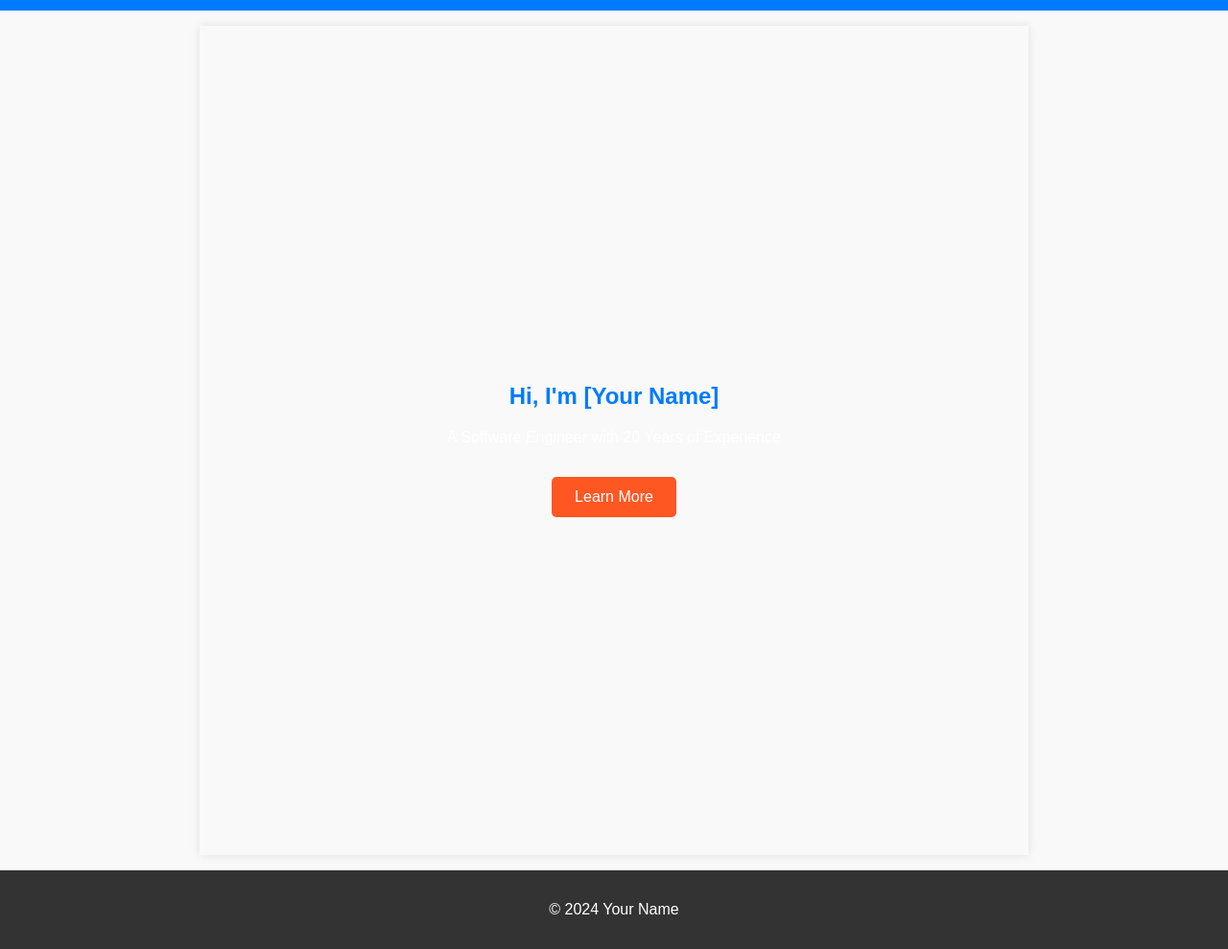
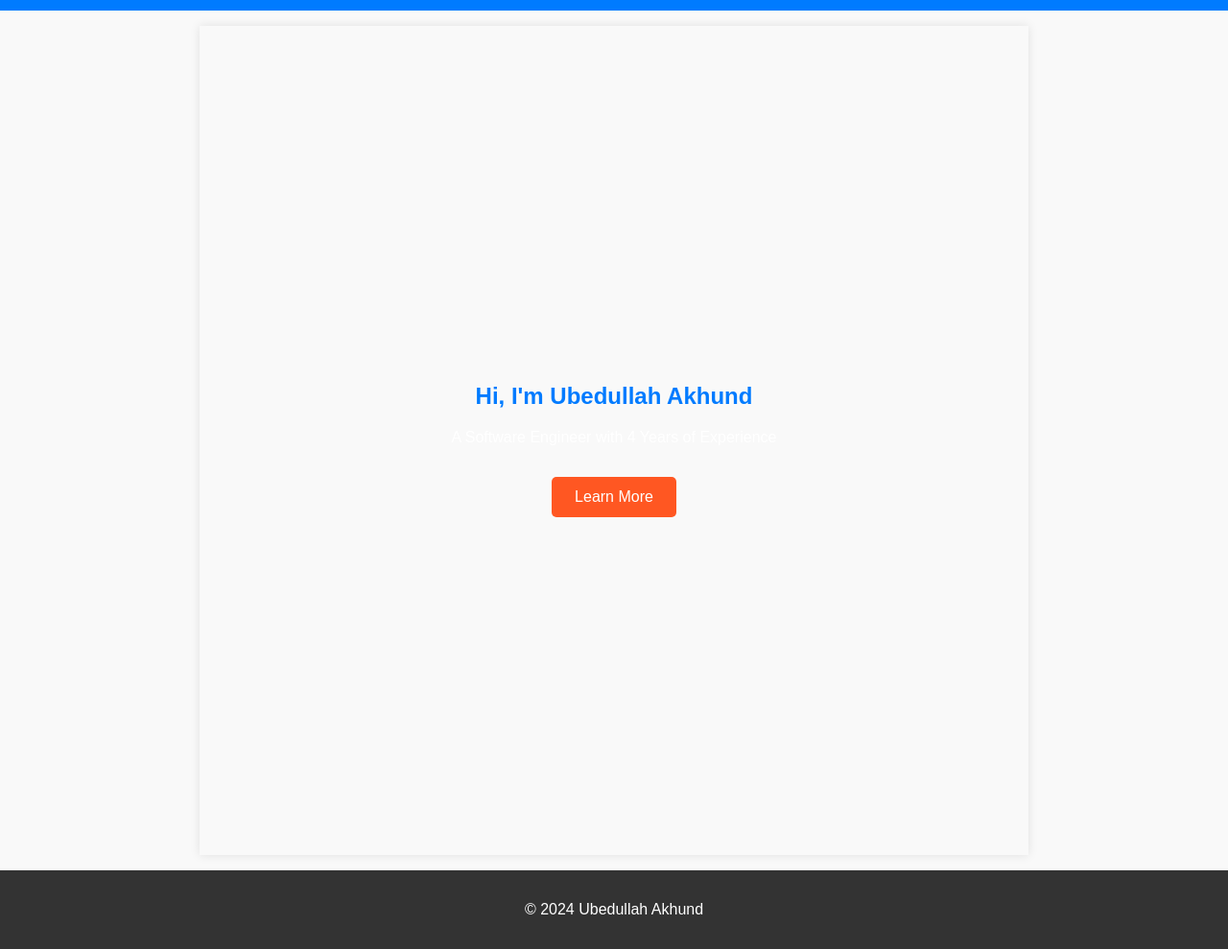
Before and after one commit to akhundubedullah/akhundubedullah.github.io, a plain HTML site: page index.html in a window 1280 px wide. Shown: the part 71-1060 px from the top of the page at 96% size. Drawn offline with Linux system fonts and the light colour scheme.

Commit message:
Update Code

```diff
--- a/index.html
+++ b/index.html
@@ -3,7 +3,7 @@
 <head>
     <meta charset="UTF-8">
     <meta name="viewport" content="width=device-width, initial-scale=1.0">
-    <title>Your Name - Portfolio</title>
+    <title>Ubedullah Akhund - Portfolio</title>
     <link rel="stylesheet" href="css/styles.css">
     <link rel="stylesheet" href="https://cdnjs.cloudflare.com/ajax/libs/font-awesome/5.15.4/css/all.min.css">
 </head>
@@ -22,13 +22,13 @@
     </header>
     <section id="home" class="hero">
         <div class="hero-content">
-            <h1>Hi, I'm [Your Name]</h1>
-            <p>A Software Engineer with 20 Years of Experience</p>
+            <h1>Hi, I'm Ubedullah Akhund</h1>
+            <p>A Software Engineer with 4 Years of Experience</p>
             <a href="about.html" class="btn">Learn More</a>
         </div>
     </section>
     <footer>
-        <p>&copy; 2024 Your Name</p>
+        <p>&copy; 2024 Ubedullah Akhund</p>
     </footer>
     <script src="js/scripts.js"></script>
 </body>
```
